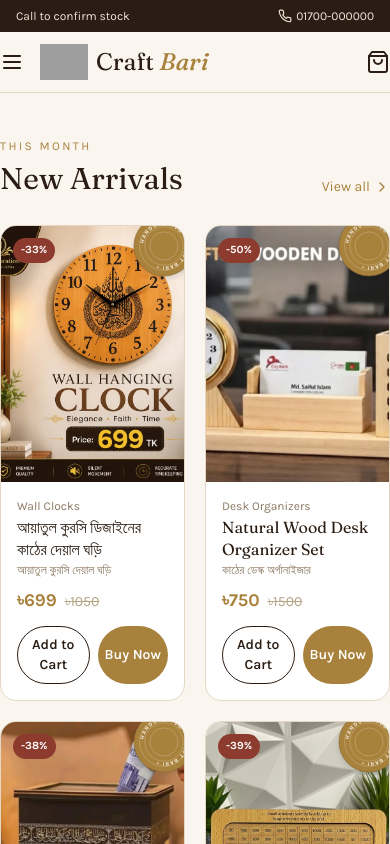
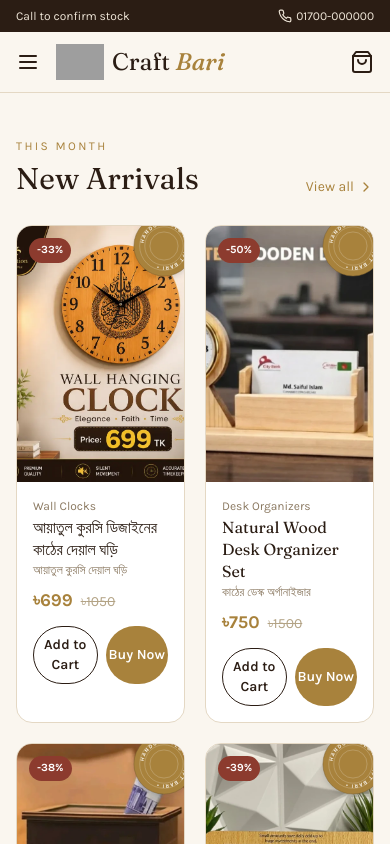
Before and after one commit to mdshohed/Craft-Bari-UI, a React (Vite) app: page / in a window 390 px wide. Shown: the top 844 px of the page. Built offline with nearby package versions, Linux system fonts and the light colour scheme; grey boxes are pictures that could not be loaded.

Commit message:
px added

```diff
--- a/src/App.tsx
+++ b/src/App.tsx
@@ -116,7 +116,7 @@ function Header({ cartCount, onNav, onSearch }: HeaderProps) {
           {/* </div> */}
          </div>
       </div>
-      <div className="bg-[#FAF6EF] max-w-7xl mx-auto border-b border-[#E4D8C4] sm:px-6 py-3 flex items-center gap-4">
+      <div className="bg-[#FAF6EF] max-w-7xl mx-auto border-b border-[#E4D8C4] px-4 sm:px-4 py-3 flex items-center gap-4">
         <button className="lg:hidden text-[#2B1D14]" onClick={() => setMenuOpen(!menuOpen)}>
           {menuOpen ? <X className="w-6 h-6" /> : <Menu className="w-6 h-6" />}
         </button>
@@ -239,7 +239,7 @@ function ProductCard({ p, onOpen, onAdd }: ProductCardProps) {
           <span className="text-[#A8823C] font-bold text-lg">৳{p.price}</span>
           <span className="text-[#b3a385] text-sm line-through">৳{p.was}</span>
         </div>
-        <div className="flex gap-2 mt-3">
+        <div className="flex gap-2 mt-3 ">
           <button
             onClick={() => onAdd(p.id)}
             className="flex-1 border border-[#2B1D14] text-[#2B1D14] text-sm font-[Karla] font-semibold py-2 rounded-full hover:bg-[#2B1D14] hover:text-white transition-colors"
@@ -404,7 +404,7 @@ function HomePage({ query, onOpen, onAdd }: HomePageProps) {
   return (
     <div>
       {/* <Hero /> */}
-      <div className="max-w-7xl mx-auto sm:px-10 py-10">
+      <div className="max-w-7xl mx-auto px-4 sm:px-10 py-10">
         <div className="flex items-end justify-between mb-7">
           <div>
             <span className="font-[Karla] text-xs tracking-[0.2em] uppercase text-[#A8823C]">This Month</span>
@@ -736,7 +736,7 @@ export default function App() {
   const cartCount = cart.reduce((s, c) => s + c.qty, 0);
 
   return (
-    <div className="min-h-screen bg-[#FAF6EF]" style={{ fontFamily: "Karla, sans-serif" }}>
+    <div className="min-h-screen bg-[#FAF6EF] " style={{ fontFamily: "Karla, sans-serif" }}>
       <Header cartCount={cartCount} onNav={(p) => { setPage(p); window.scrollTo(0, 0); }} onSearch={setQuery} />
       {page === "home" && <HomePage query={query} onOpen={openProduct} onAdd={addToCart} />}
       {page === "product" && <ProductPage id={selectedId} onNav={setPage} onAdd={addToCart} />}
```
